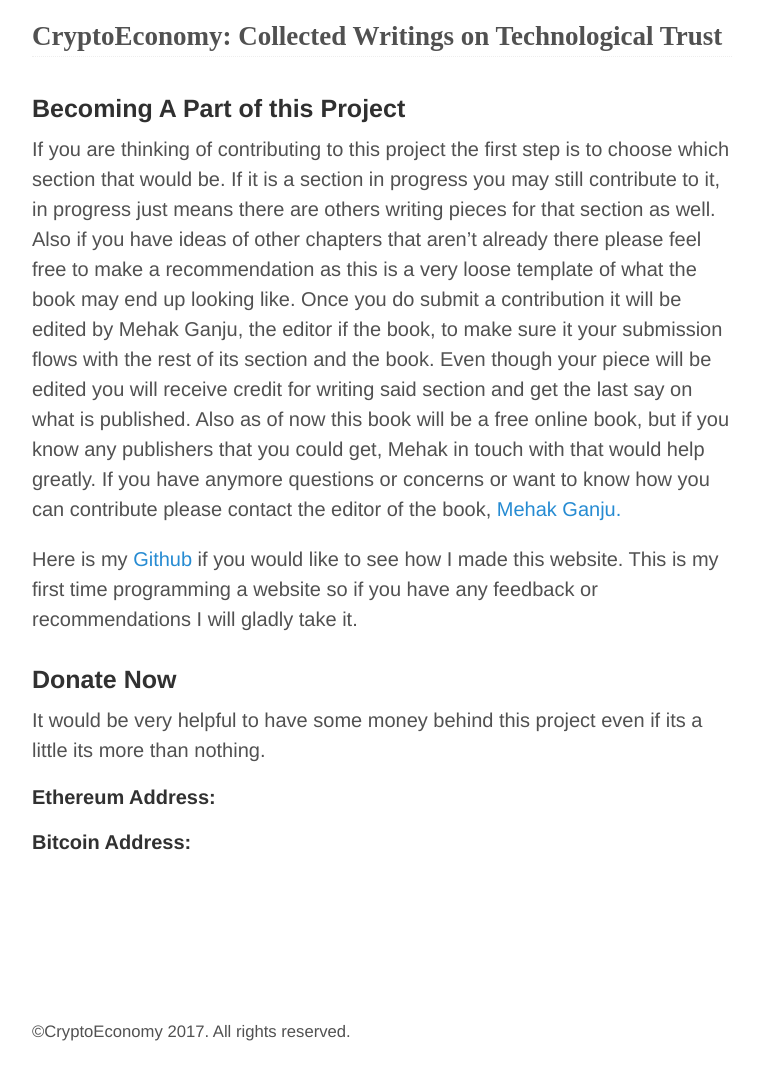
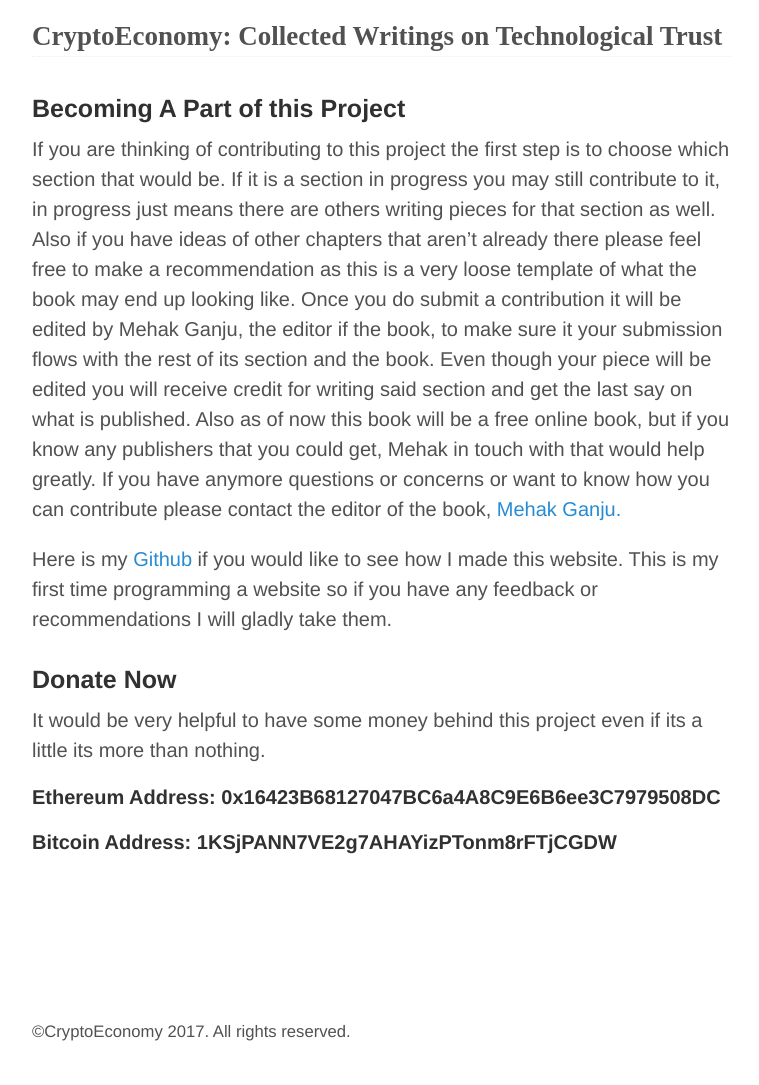
Before and after one commit to Cryptoeconomics/cryptoeconomics.github.io, a Jekyll site: the page built from contribute.md, in a window 1280 px wide. Shown: the whole page, without its empty margins (258-1017 px from the left). Built offline with Jekyll 4.4.1, drawn with Linux system fonts in a browser that asks for light colours.

Commit message:
changed text

```diff
--- a/contribute.md
+++ b/contribute.md
@@ -5,11 +5,11 @@ title: Becoming A Part of this Project
 
 If you are thinking of contributing to this project the first step is to choose which section that would be. If it is a section in progress you may still contribute to it, in progress just means there are others writing pieces for that section as well. Also if you have ideas of other chapters that aren't already there please feel free to make a recommendation as this is a very loose template of what the book may end up looking like. Once you do submit a contribution it will be edited by Mehak Ganju, the editor if the book, to make sure it your submission flows with the rest of its section and the book. Even though your piece will be edited you will receive credit for writing said section and get the last say on what is published. Also as of now this book will be a free online book, but if you know any publishers that you could get, Mehak in touch with that would help greatly. If you have anymore questions or concerns or want to know how you can contribute please contact the editor of the book, <a href="mailto:mehakganju@gmail.com">Mehak Ganju.</a>
 
-Here is my<a href="https://github.com/Cryptoeconomics"> Github</a> if you would like to see how I made this website. This is my first time programming a website so if you have any feedback or recommendations I will gladly take it.
+Here is my<a href="https://github.com/Cryptoeconomics"> Github</a> if you would like to see how I made this website. This is my first time programming a website so if you have any feedback or recommendations I will gladly take them.
 
 ### Donate Now
 
 It would be very helpful to have some money behind this project even if its a little its more than nothing.
 
-#### Ethereum Address:
-#### Bitcoin Address:
+#### Ethereum Address: 0x16423B68127047BC6a4A8C9E6B6ee3C7979508DC
+#### Bitcoin Address: 1KSjPANN7VE2g7AHAYizPTonm8rFTjCGDW
--- a/index.html
+++ b/index.html
@@ -64,11 +64,11 @@ title: Home
 
 <p><a href="/quant_trade_arbitrage">Quant, Trading, and Arbitrage </a><a href="/contribute"><font color="Black" size="3">(Soliciting Contributions)</font></a></p>
 
-<p><a href="/BTC">Investment Advice: BTC </a><font size="3"> (In Progress)</font></p>
+<p><a href="/BTC">Investment Advice - BTC </a><font size="3"> (In Progress)</font></p>
 
-<p><a href="/ETH">Investment Advice: ETH </a><font size="3"> (In Progress)</font></p>
+<p><a href="/ETH">Investment Advice - ETH </a><font size="3"> (In Progress)</font></p>
 
-<p><a href="/Alts">Investment Advice: Alts </a><font size="3"> (In Progress)</font></p>
+<p><a href="/Alts">Investment Advice - Alts </a><font size="3"> (In Progress)</font></p>
 
 <h3 style="font-family:Times;" id="mailing-list"><font color="Navy">Bonus Chapters<hr class="section"> </font></h3>
 
```
Also changed, not shown: Alts.md (+1 -1 lines), BTC.md (+1 -1 lines), ETH.md (+1 -1 lines).
